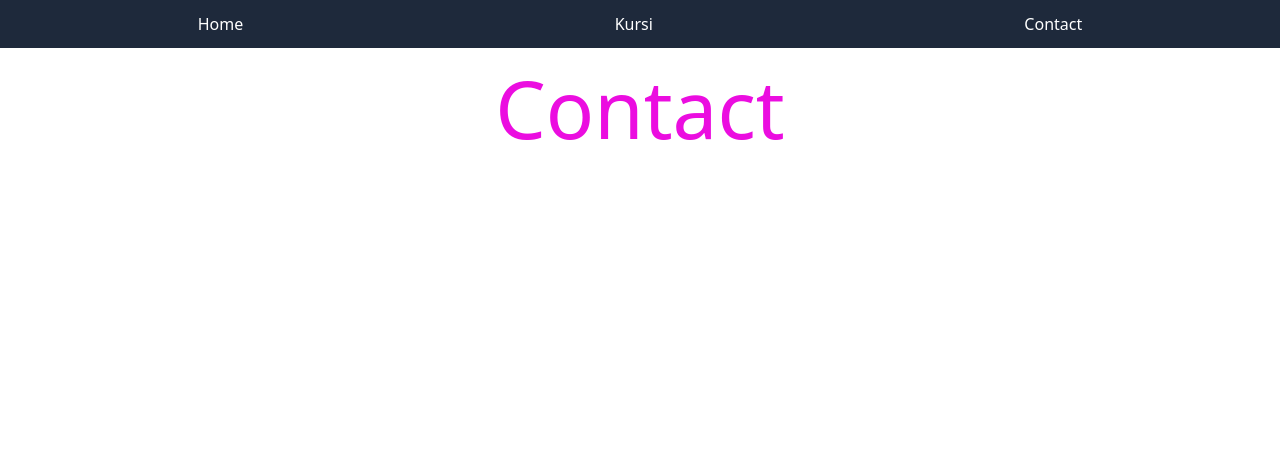
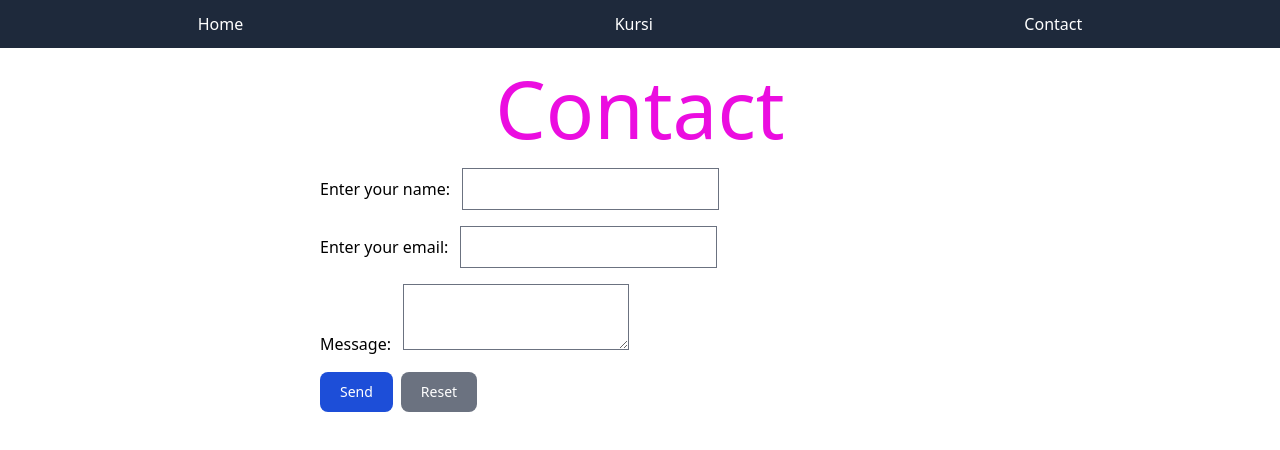
Before and after one commit to vitalymusic/react_web1, a React (Create React App) app: page /contact in a window 1280 px wide. Shown: the top 450 px of the page. Built offline with nearby package versions, Linux system fonts and the light colour scheme.

Commit message:
formas nosutišana

```diff
--- a/package.json
+++ b/package.json
@@ -38,6 +38,7 @@
     ]
   },
   "devDependencies": {
+    "@tailwindcss/forms": "^0.5.10",
     "@tailwindcss/postcss": "^4.1.7",
     "autoprefixer": "^10.4.21",
     "postcss": "^8.5.3",
--- a/src/pages/Contact.jsx
+++ b/src/pages/Contact.jsx
@@ -1,10 +1,98 @@
+import { useState } from 'react';
+
 function Contact() {
-    return (
-        <>
-            <h1>Contact</h1>
-        </>
+  const initialValues = {
+    username: '',
+    email: '',
+    message: ''
+  };
 
-    );
+  const [inputs, setInputs] = useState(initialValues);
+  const [success, setSuccess] = useState(false);
+
+  function submithandler(e) {
+    e.preventDefault();
+
+    fetch("https://formsubmit.co/ajax/3e9e65d9b10b69a5d090217e6c1b7375", {
+      method: "POST",
+      headers: {
+        'Content-Type': 'application/json',
+        'Accept': 'application/json'
+      },
+      body: JSON.stringify(inputs)
+    })
+      .then(response => response.json())
+      .then(data => {
+        console.log(data);
+        setInputs(initialValues);
+        setSuccess(true);
+        setTimeout(() => setSuccess(false), 5000); // Pēc 5 sek. pazūd ziņojums
+      })
+      .catch(error => console.log(error));
+  }
+
+  function handleChange(event) {
+    const { name, value } = event.target;
+    setInputs(values => ({ ...values, [name]: value }));
+  }
+
+  function resetForm() {
+    setInputs(initialValues);
+    setSuccess(false);
+  }
+
+  return (
+    <>
+      <h1>Contact</h1>
+      {success && <p className="text-green-600 text-center">Message sent successfully!</p>}
+      <form className="flex flex-col gap-4 w-1/2 m-auto" onSubmit={submithandler}>
+        <label className="block">Enter your name:
+          <input
+            type="text"
+            name="username"
+            className="form-input ml-3"
+            onChange={handleChange}
+            value={inputs.username}
+            required
+          />
+        </label>
+        <label className="block">Enter your email:
+          <input
+            type="email"
+            name="email"
+            className="form-input ml-3"
+            onChange={handleChange}
+            value={inputs.email}
+            required
+          />
+        </label>
+        <label className="block">Message:
+          <textarea
+            name="message"
+            className="form-input ml-3"
+            onChange={handleChange}
+            value={inputs.message}
+            required
+          />
+        </label>
+
+        <div className="flex gap-2">
+          <input
+            type="submit"
+            value="Send"
+            className="text-white bg-blue-700 hover:bg-blue-800 focus:ring-4 focus:ring-blue-300 font-medium rounded-lg text-sm px-5 py-2.5"
+          />
+          <button
+            type="button"
+            onClick={resetForm}
+            className="text-white bg-gray-500 hover:bg-gray-600 focus:ring-4 focus:ring-gray-300 font-medium rounded-lg text-sm px-5 py-2.5"
+          >
+            Reset
+          </button>
+        </div>
+      </form>
+    </>
+  );
 }
 
 export default Contact;
--- a/tailwind.config.js
+++ b/tailwind.config.js
@@ -4,5 +4,7 @@ module.exports = {
   theme: {
     extend: {},
   },
-  plugins: [],
+  plugins: [
+    require('@tailwindcss/forms'),
+  ],
 }
```
Also changed, not shown: 1 other file (tests, documents, lock files or other folders).
